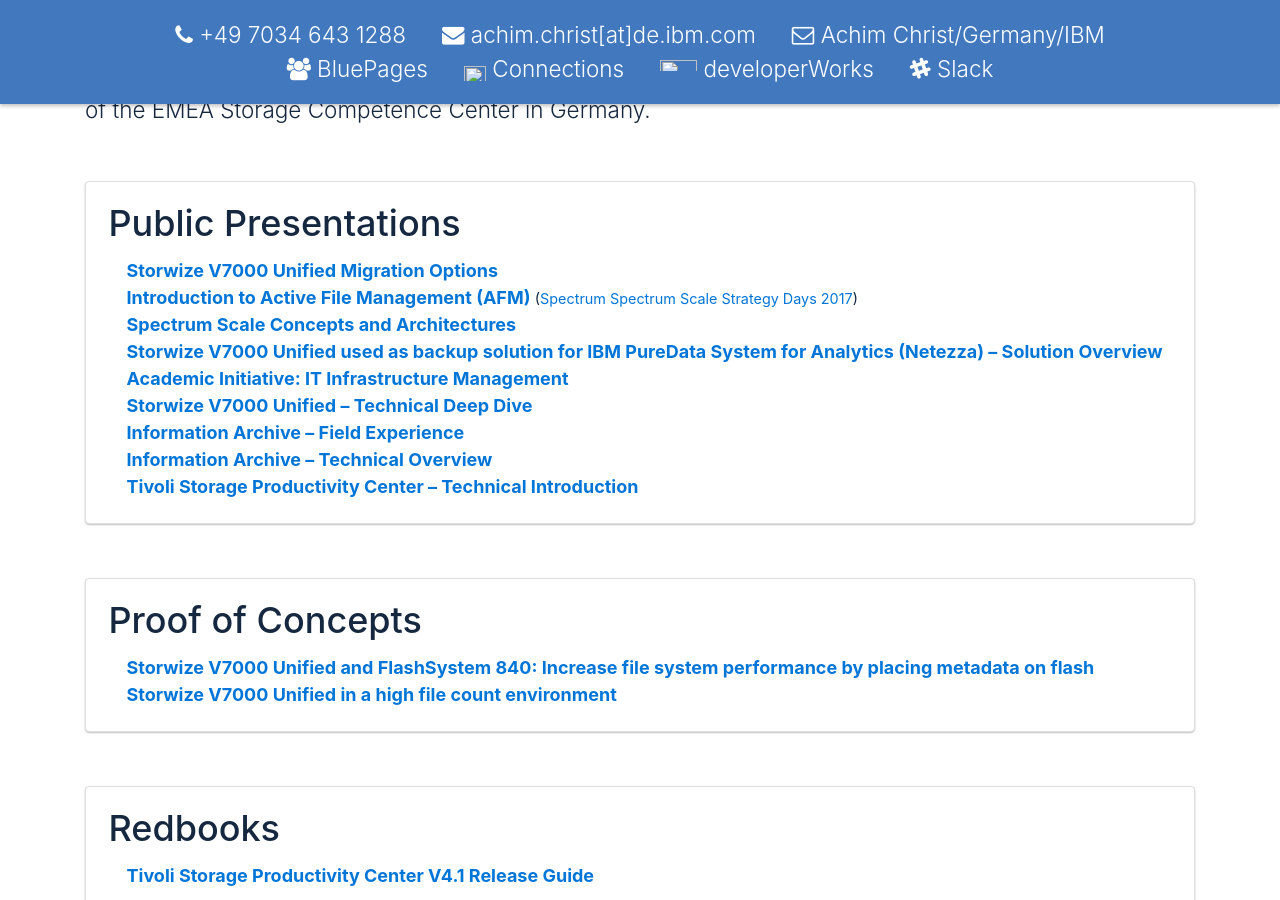
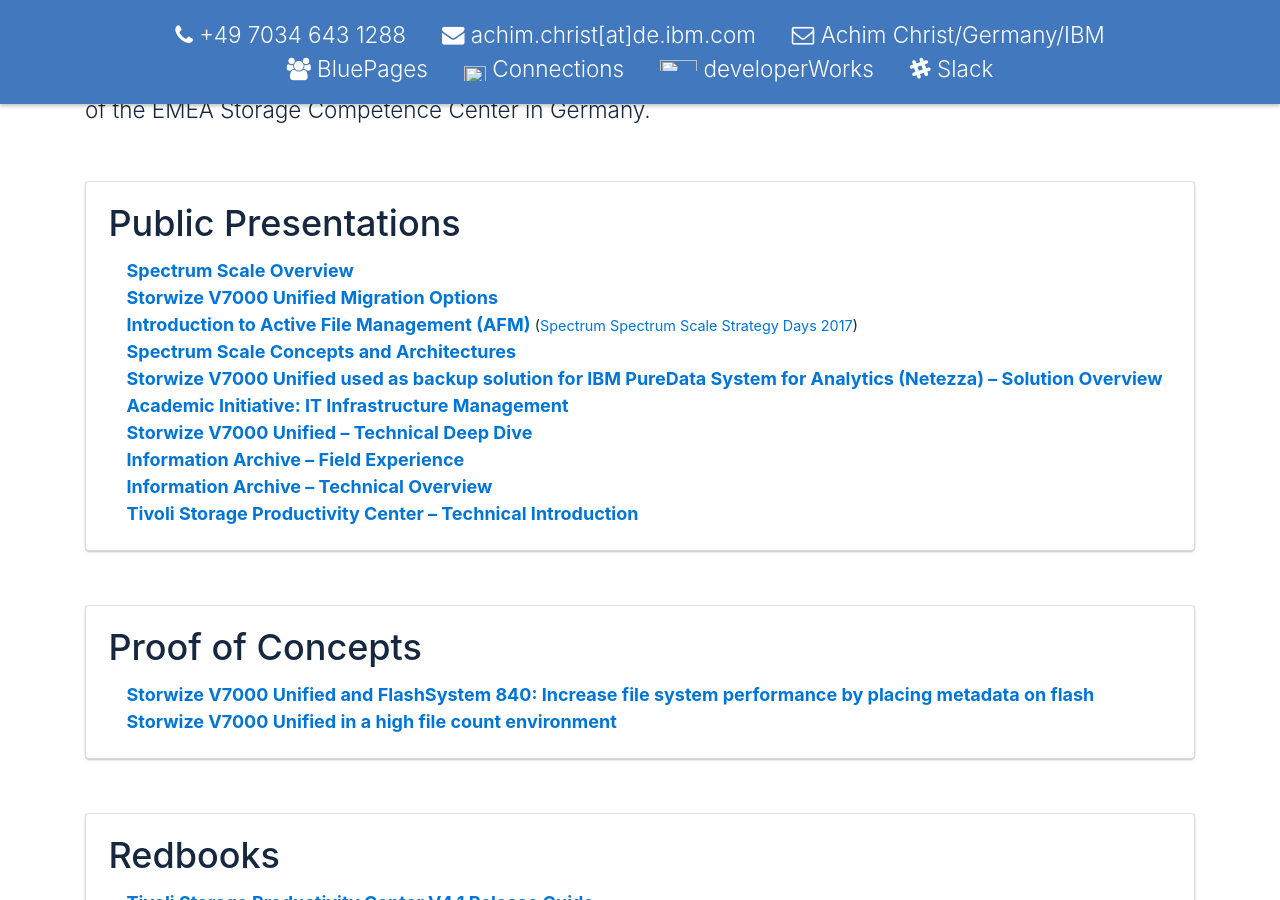
Before and after one commit to acch/homepage, a Jekyll site: the page built from business.html, in a window 1280 px wide and 900 px high, scrolled down 647 px. Built offline with Jekyll 4.4.1, drawn with Linux system fonts in a browser that asks for light colours; nearby versions of some CDN libraries.

Commit message:
Add Spectrum Scale Overview presentation

```diff
--- a/_data/business/presentations.yml
+++ b/_data/business/presentations.yml
@@ -1,5 +1,8 @@
 heading: Public Presentations
 entries:
+
+- title: Spectrum Scale Overview
+  href: https://ibm.box.com/s/zu8p7pd7q94dl0ch3ihqyejqyhbt6agm
 
 - title: Storwize V7000 Unified Migration Options
   href: https://ibm.box.com/s/4d5s050rarkyrqy7kc6ey0dlwxvegjgk
```
